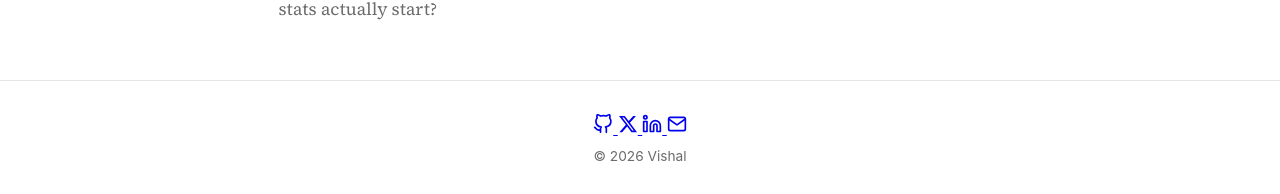
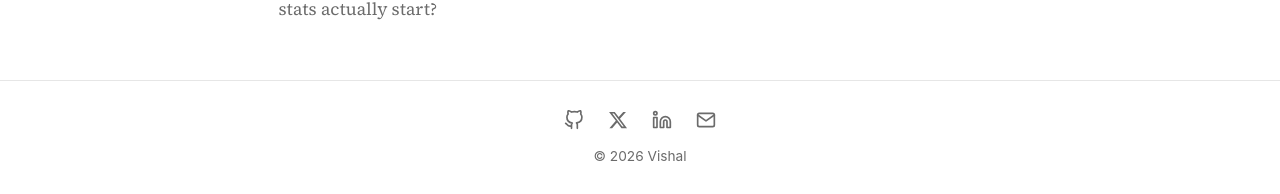
Before and after one commit to vishall4/vishall4.github.io, a Jekyll site: the page built from index.html, in a window 1280 px wide and 1400 px high, scrolled down 889 px. Shown: the part 1203-1397 px from the top of the window. Built offline with Jekyll 4.4.1, drawn with Linux system fonts in a browser that asks for light colours.

Commit message:
Implement nav and social icon hover effects
Added hover effects for navigation links and social icons.

```diff
--- a/assets/css/style.css
+++ b/assets/css/style.css
@@ -571,3 +571,35 @@
   color: var(--text-muted);
   line-height: 1.8;
 }
+/* ---- Nav Hover Effects ---- */
+.nav-links a {
+  transition: color 0.2s ease;
+  position: relative;
+}
+
+.nav-links a:hover {
+  color: #1a8917;
+}
+
+.nav-links a.active {
+  color: var(--text);
+}
+
+/* ---- Social Icons ---- */
+.social-icons {
+  display: flex;
+  justify-content: center;
+  gap: 1.25rem;
+  margin-bottom: 0.75rem;
+}
+
+.social-icons a {
+  color: var(--text-muted);
+  transition: color 0.2s ease;
+  display: flex;
+  align-items: center;
+}
+
+.social-icons a:hover {
+  color: var(--text);
+}
```
